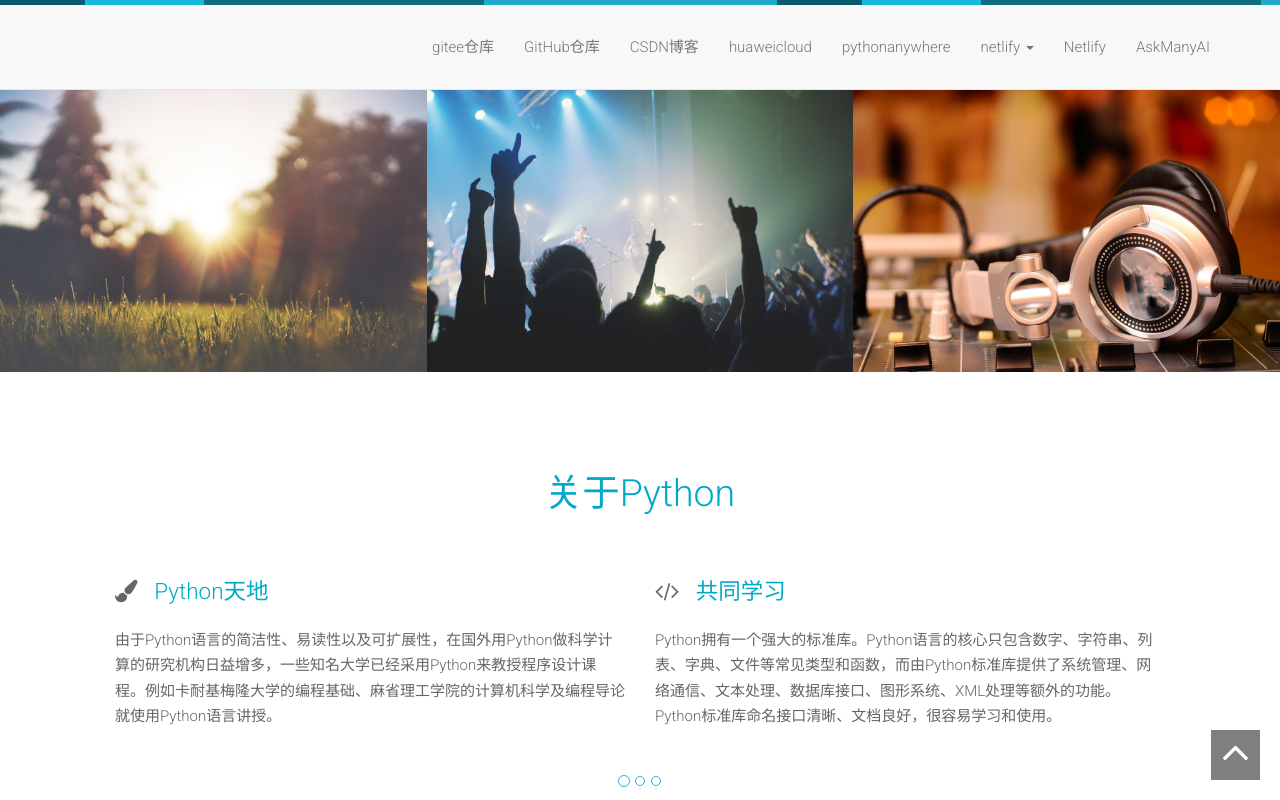
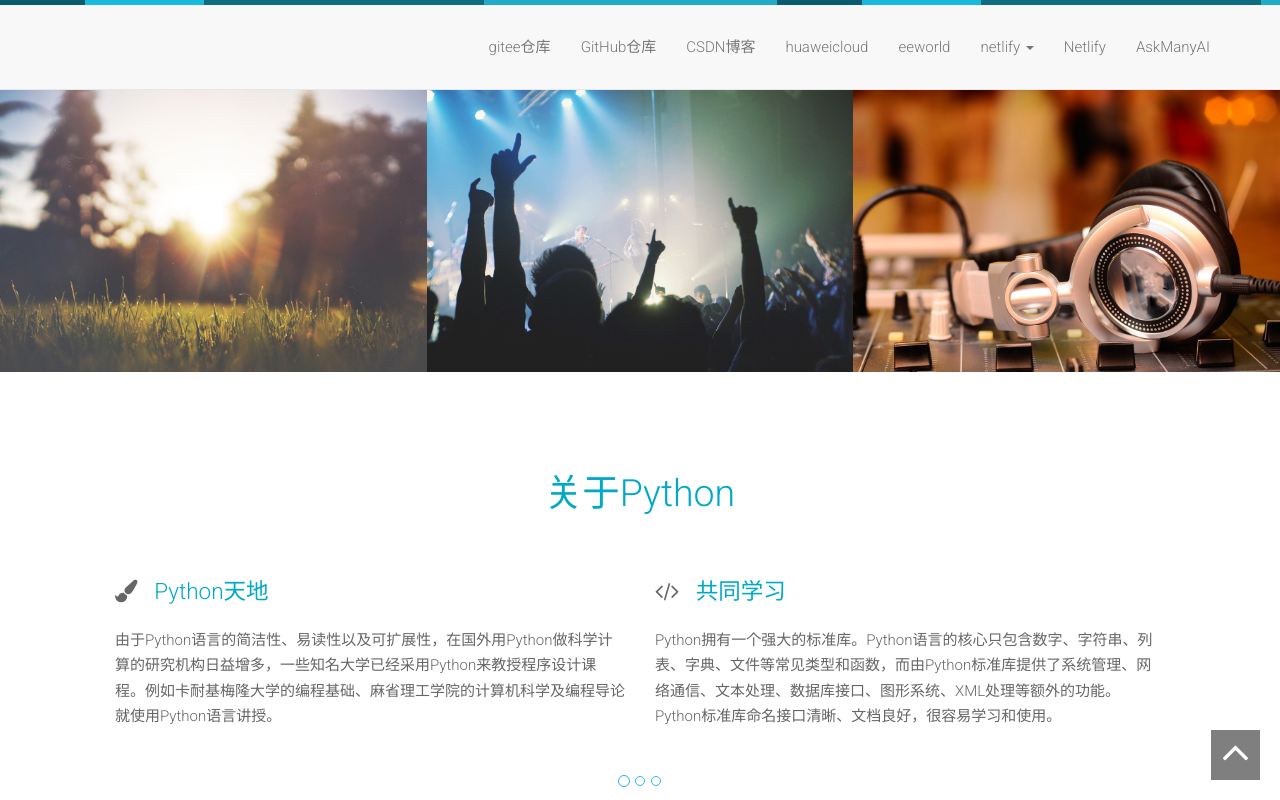
Before and after one commit to zhengruiguo/zhengruiguo.github.io, a plain HTML site: page index.html in a window 1280 px wide. Shown: the top 800 px of the page. Drawn offline with Linux system fonts and the light colour scheme.

Commit message:
Update index.html

```diff
--- a/index.html
+++ b/index.html
@@ -67,7 +67,7 @@
                  <li ><a href="https://github.com/zhengruiguo/">GitHub仓库</a></li>
                  <li ><a href="https://blog.csdn.net/zheng_ruiguo">CSDN博客</a></li>
                  <li ><a href="https://developer.huaweicloud.com/">huaweicloud</a></li>
-                 <li ><a href="https://blog.csdn.net/zheng_ruiguo/">pythonanywhere</a></li>
+                 <li ><a href="https://www.eeworld.com.cn/">eeworld</a></li>
                  <li class="dropdown">
                         <a class="dropdown-toggle" data-toggle="dropdown" href="#">
                           netlify <span class="caret"></span>
```
